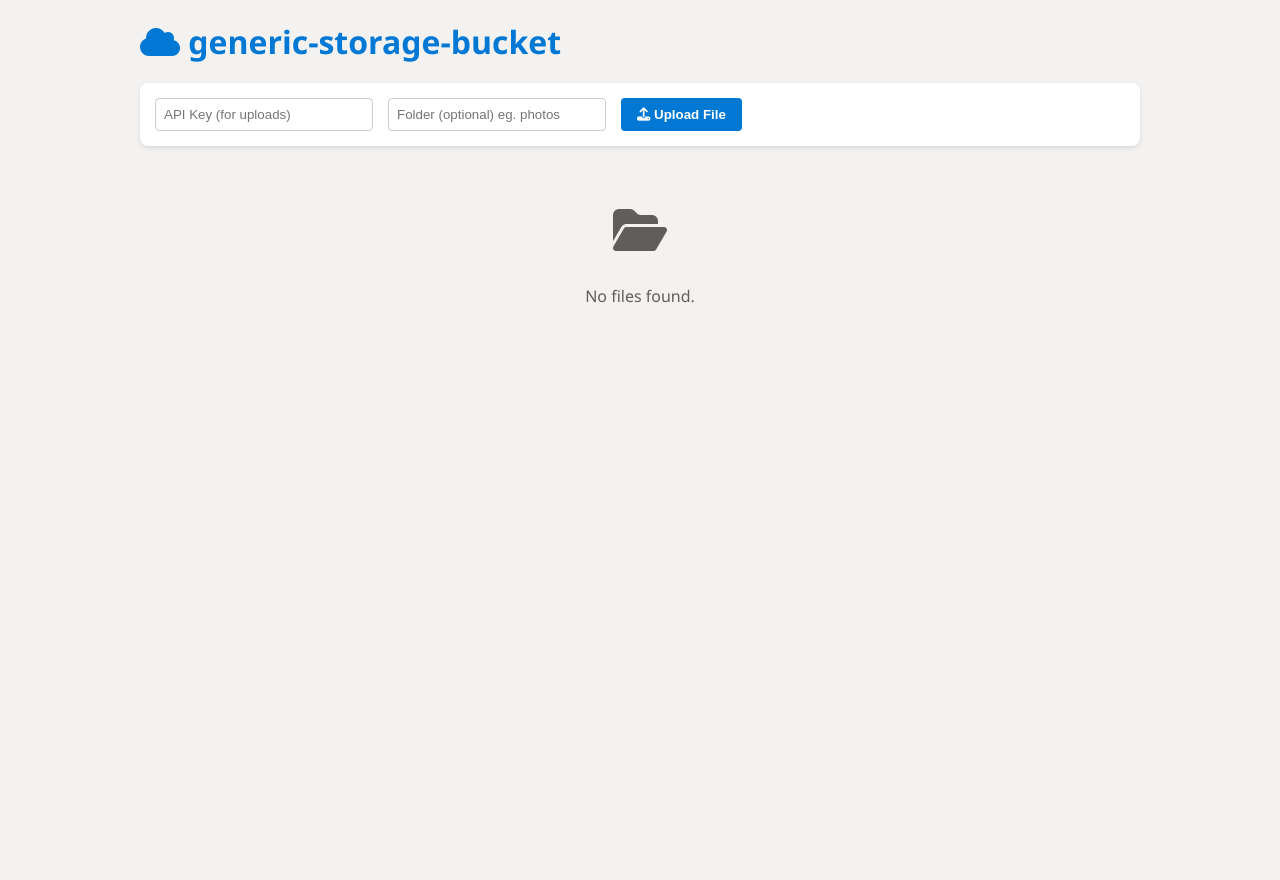
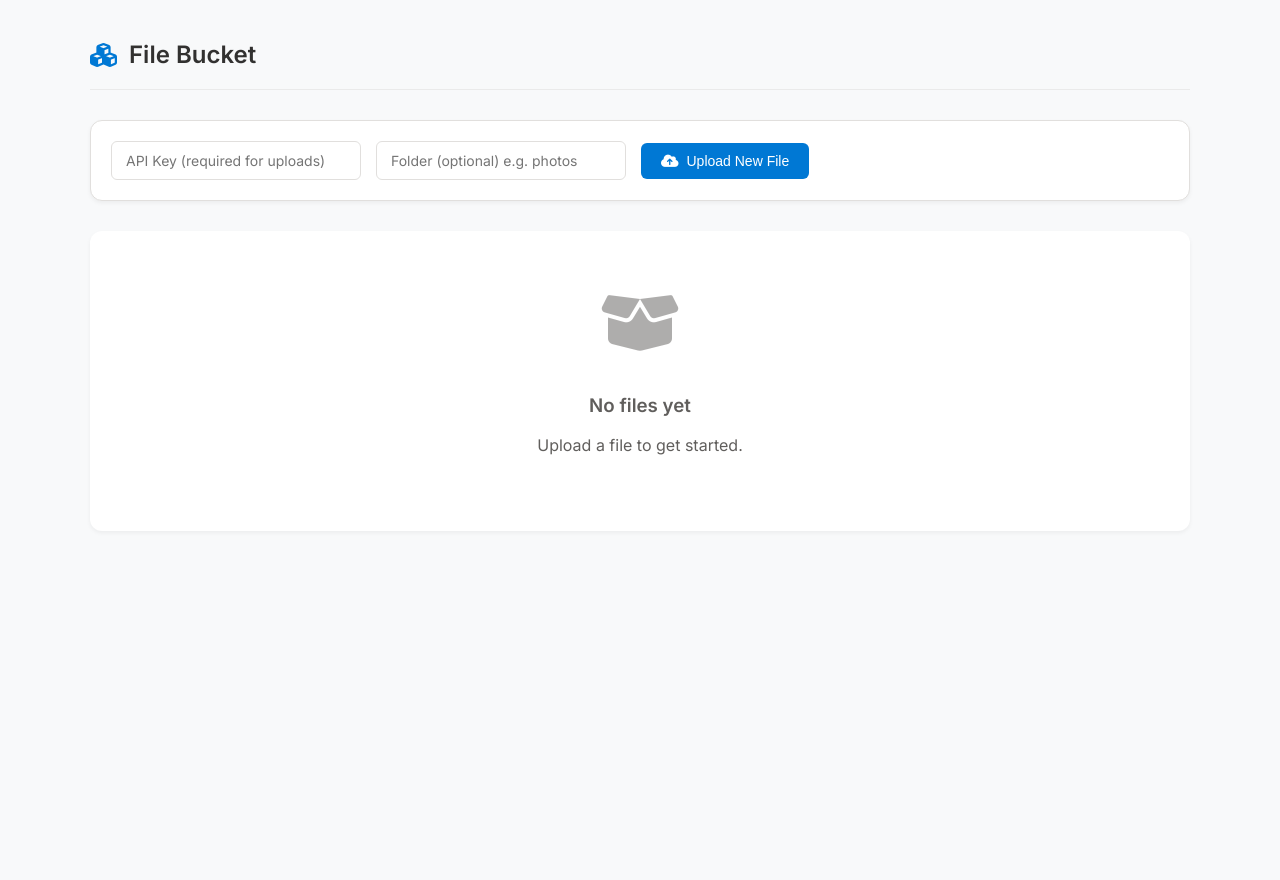
Before and after one commit to ajayagr/az-spotlight-style-storage, a FastAPI app: page / in a window 1280 px wide. Before the commit the page ends 303 px from the top, so only its background shows below. Run offline with FastAPI, Linux system fonts and the light colour scheme.

Commit message:
UI Redesign: Modern look and feel

```diff
--- a/app/templates/index.html
+++ b/app/templates/index.html
@@ -5,101 +5,142 @@
     <meta name="viewport" content="width=device-width, initial-scale=1.0">
     <title>Azure File Explorer</title>
     <link rel="stylesheet" href="https://cdnjs.cloudflare.com/ajax/libs/font-awesome/6.4.0/css/all.min.css">
+    <link href="https://fonts.googleapis.com/css2?family=Inter:wght@400;500;600&display=swap" rel="stylesheet">
     <style>
         :root {
             --primary-color: #0078d4;
-            --bg-color: #f3f2f1;
+            --primary-hover: #106ebe;
+            --bg-color: #f8f9fa;
             --card-bg: #ffffff;
-            --text-color: #323130;
+            --text-primary: #323130;
+            --text-secondary: #605e5c;
+            --border-color: #e1dfdd;
+            --shadow-sm: 0 2px 4px rgba(0,0,0,0.05);
+            --shadow-md: 0 4px 12px rgba(0,0,0,0.08);
+            --shadow-lg: 0 8px 24px rgba(0,0,0,0.12);
         }
         body {
-            font-family: 'Segoe UI', Tahoma, Geneva, Verdana, sans-serif;
+            font-family: 'Inter', -apple-system, BlinkMacSystemFont, sans-serif;
             background-color: var(--bg-color);
-            color: var(--text-color);
+            color: var(--text-primary);
             margin: 0;
-            padding: 20px;
+            padding: 40px 20px;
             display: flex;
             flex-direction: column;
             align-items: center;
+            min-height: 100vh;
         }
         .container {
             width: 100%;
-            max-width: 1000px;
+            max-width: 1100px;
         }
+
+        /* Header */
         .header {
             display: flex;
             justify-content: space-between;
             align-items: center;
-            margin-bottom: 20px;
+            margin-bottom: 30px;
+            padding-bottom: 20px;
+            border-bottom: 1px solid #eaeaea;
         }
-        h1 { margin: 0; color: var(--primary-color); }
+        .header h1 {
+            margin: 0;
+            font-weight: 600;
+            color: var(--text-primary);
+            font-size: 24px;
+            display: flex;
+            align-items: center;
+            gap: 12px;
+        }
+        .header h1 i { color: var(--primary-color); }
 
+        /* Upload Section */
         .upload-section {
             background: var(--card-bg);
-            padding: 15px;
-            border-radius: 8px;
-            box-shadow: 0 2px 4px rgba(0,0,0,0.1);
-            margin-bottom: 20px;
+            padding: 20px;
+            border-radius: 12px;
+            box-shadow: var(--shadow-sm);
+            margin-bottom: 30px;
             display: flex;
             gap: 15px;
             align-items: center;
             flex-wrap: wrap;
+            border: 1px solid var(--border-color);
         }
         .auth-input {
-            padding: 8px;
-            border: 1px solid #ccc;
-            border-radius: 4px;
-            width: 200px;
+            padding: 10px 14px;
+            border: 1px solid var(--border-color);
+            border-radius: 6px;
+            width: 220px;
+            font-size: 14px;
+            outline: none;
+            transition: border-color 0.2s, box-shadow 0.2s;
+            font-family: inherit;
+        }
+        .auth-input:focus {
+            border-color: var(--primary-color);
+            box-shadow: 0 0 0 2px rgba(0,120,212,0.1);
         }
         .upload-btn {
             background-color: var(--primary-color);
             color: white;
             border: none;
-            padding: 9px 16px;
-            border-radius: 4px;
+            padding: 10px 20px;
+            border-radius: 6px;
             cursor: pointer;
-            font-weight: 600;
+            font-weight: 500;
+            font-size: 14px;
+            transition: background-color 0.2s;
+            display: flex;
+            align-items: center;
+            gap: 8px;
         }
-        .upload-btn:hover { opacity: 0.9; }
+        .upload-btn:hover { background-color: var(--primary-hover); }
 
         /* Grid Layout */
         .file-grid {
             display: grid;
-            grid-template-columns: repeat(auto-fill, minmax(160px, 1fr));
-            gap: 20px;
+            grid-template-columns: repeat(auto-fill, minmax(180px, 1fr));
+            gap: 24px;
         }
         .file-card {
             background: var(--card-bg);
-            border-radius: 8px;
-            padding: 10px;
-            text-align: center;
-            box-shadow: 0 2px 4px rgba(0,0,0,0.05);
+            border-radius: 12px;
+            overflow: hidden;
+            box-shadow: var(--shadow-sm);
             transition: transform 0.2s, box-shadow 0.2s;
             cursor: pointer;
             text-decoration: none;
             color: inherit;
             display: flex;
             flex-direction: column;
-            align-items: center;
-            justify-content: space-between;
-            height: 180px;
+            border: 1px solid transparent;
             position: relative;
         }
         .file-card:hover {
-            transform: translateY(-3px);
-            box-shadow: 0 4px 8px rgba(0,0,0,0.1);
+            transform: translateY(-4px);
+            box-shadow: var(--shadow-md);
+            border-color: #f0f0f0;
+        }
+
+        /* Card Content */
+        .card-content {
+            width: 100%;
+            display: flex;
+            flex-direction: column;
+            flex-grow: 1;
         }
 
         .thumb-container {
             width: 100%;
-            height: 120px;
+            height: 140px;
             display: flex;
             align-items: center;
             justify-content: center;
-            background-color: #f8f8f8;
-            border-radius: 4px;
-            overflow: hidden;
-            margin-bottom: 10px;
+            background-color: #f9f9f9;
+            border-bottom: 1px solid #f0f0f0;
+            position: relative;
         }
         .thumb-img {
             width: 100%;
@@ -107,62 +148,81 @@
             object-fit: cover;
         }
         .file-icon {
-            font-size: 50px;
-            color: #605e5c;
+            font-size: 48px;
+            color: #8a8886;
+        }
+
+        /* Info Section */
+        .card-info {
+            padding: 15px;
+            text-align: left;
         }
 
         .file-folder {
             font-size: 11px;
-            color: #605e5c;
-            margin-bottom: 4px;
-            background: #f3f2f1;
-            padding: 2px 6px;
+            color: var(--text-secondary);
+            margin-bottom: 6px;
+            background: #f1f1f1;
+            padding: 4px 8px;
             border-radius: 4px;
-            max-width: 90%;
+            display: inline-block;
+            max-width: 100%;
             overflow: hidden;
             text-overflow: ellipsis;
             white-space: nowrap;
+            font-weight: 500;
         }
 
         .file-name {
-            font-size: 13px;
+            font-size: 14px;
+            font-weight: 500;
+            color: var(--text-primary);
             word-break: break-all;
             display: -webkit-box;
             -webkit-line-clamp: 2;
             -webkit-box-orient: vertical;
             overflow: hidden;
-            width: 100%;
-            padding: 0 5px;
+            line-height: 1.4;
+        }
+
+        /* Delete Button */
+        .btn-delete {
+            position: absolute;
+            top: 10px;
+            right: 10px;
+            background: rgba(255, 255, 255, 0.9);
+            border: 1px solid #f0f0f0;
+            color: #d13438;
+            width: 32px;
+            height: 32px;
+            border-radius: 50%;
+            display: flex;
+            align-items: center;
+            justify-content: center;
+            cursor: pointer;
+            opacity: 0;
+            transform: scale(0.9);
+            transition: all 0.2s;
+            box-shadow: 0 2px 5px rgba(0,0,0,0.1);
+        }
+        .file-card:hover .btn-delete {
+            opacity: 1;
+            transform: scale(1);
+        }
+        .btn-delete:hover {
+            background: #fff;
+            color: #a80000;
+            transform: scale(1.1);
         }
 
         .empty-state {
             grid-column: 1 / -1;
             text-align: center;
-            padding: 40px;
-            color: #605e5c;
-        }
-
-        /* Card Actions */
-        .card-content {
-            width: 100%;
-            display: flex;
-            flex-direction: column;
-            align-items: center;
-            flex-grow: 1;
-        }
-        .btn-delete {
-            margin-top: 10px;
-            background: none;
-            border: none;
-            color: #a80000;
-            cursor: pointer;
-            font-size: 14px;
-            opacity: 0.6;
-            transition: opacity 0.2s;
-        }
-        .btn-delete:hover {
-            opacity: 1;
-            transform: scale(1.1);
+            padding: 60px;
+            color: var(--text-secondary);
+            background: var(--card-bg);
+            border-radius: 12px;
+            box-shadow: var(--shadow-sm);
         }
     </style>
 </head>
@@ -170,14 +230,14 @@
 
 <div class="container">
     <div class="header">
-        <h1><i class="fas fa-cloud"></i> generic-storage-bucket</h1>
+        <h1><i class="fas fa-cubes"></i> File Bucket</h1>
     </div>
 
     <div class="upload-section">
-        <input type="password" id="apiKey" class="auth-input" placeholder="API Key (for uploads)" autocomplete="off">
-        <input type="text" id="folderName" class="auth-input" placeholder="Folder (optional) eg. photos">
+        <input type="password" id="apiKey" class="auth-input" placeholder="API Key (required for uploads)" autocomplete="off">
+        <input type="text" id="folderName" class="auth-input" placeholder="Folder (optional) e.g. photos">
         <button class="upload-btn" onclick="document.getElementById('fileInput').click()">
-            <i class="fas fa-upload"></i> Upload File
+            <i class="fas fa-cloud-upload-alt"></i> Upload New File
         </button>
         <input type="file" id="fileInput" style="display: none;">
     </div>
@@ -203,23 +263,26 @@
                     {% endif %}
                 </div>
 
-                {% if file.folder %}
-                <div class="file-folder" title="{{ file.folder }}">
-                    <i class="fas fa-folder-open"></i> {{ file.folder }}
+                <div class="card-info">
+                    {% if file.folder %}
+                    <div class="file-folder" title="{{ file.folder }}">
+                        <i class="far fa-folder"></i> {{ file.folder }}
+                    </div>
+                    {% endif %}
+                    <div class="file-name" title="{{ file.name }}">{{ file.name }}</div>
                 </div>
-                {% endif %}
+            </div>
 
-                <div class="file-name" title="{{ file.name }}">{{ file.name }}</div>
-            </div>
             <!-- Delete Action -->
             <button class="btn-delete" onclick="deleteFile('{{ file.path }}', event)" title="Delete File">
-                <i class="fas fa-trash-alt"></i>
+                <i class="far fa-trash-alt"></i>
             </button>
         </div>
         {% else %}
         <div class="empty-state">
-            <i class="fas fa-folder-open" style="font-size: 48px; margin-bottom: 15px;"></i>
-            <p>No files found.</p>
+            <i class="fas fa-box-open" style="font-size: 64px; margin-bottom: 20px; opacity: 0.5;"></i>
+            <h3>No files yet</h3>
+            <p>Upload a file to get started.</p>
         </div>
         {% endfor %}
     </div>
@@ -228,9 +291,6 @@
 <script>
     const apiKeyInput = document.getElementById('apiKey');
     const fileInput = document.getElementById('fileInput');
-
-    // NOTE: LocalStorage logic removed as per request.
-    // Key must be entered every time for Uploads/Protected Downloads.
 
     fileInput.addEventListener('change', async (e) => {
         if(e.target.files.length > 0) {
@@ -247,7 +307,6 @@
         const formData = new FormData();
         formData.append("file", file);
 
-        // Construct URL with folder param
         let url = '/files';
         if(folder) url += `?folder=${encodeURIComponent(folder)}`;
 
@@ -259,7 +318,6 @@
             });
 
             if(response.ok) {
-                alert("Upload Successful!");
                 location.reload();
             } else {
                 const err = await response.json();
@@ -274,16 +332,14 @@
     function downloadFile(filename) {
         let url = `/files/${filename}`;
 
-        // 1. Public Image -> Direct Open
         if(filename.match(/\.(png|jpg|jpeg|gif|bmp|webp)$/i)) {
             window.open(url, '_blank');
             return;
         }
 
-        // 2. Protected File -> Check Key
         const key = apiKeyInput.value;
         if(!key) {
-            const userConf = confirm("Protected file. Try downloading without API Key? (Might fail 403)");
+            const userConf = confirm("This file may require an API Key. Continue without one?");
             if(!userConf) return;
         } else {
             url += `?api_key=${encodeURIComponent(key)}`;
@@ -293,7 +349,6 @@
     }
 
     async function deleteFile(filename, event) {
-        // Stop card click
         if (event) event.stopPropagation();
 
         const key = apiKeyInput.value;
@@ -308,7 +363,6 @@
             });
 
             if(response.ok) {
-                // Remove element immediately or reload
                 location.reload();
             } else {
                 const err = await response.json();
```
